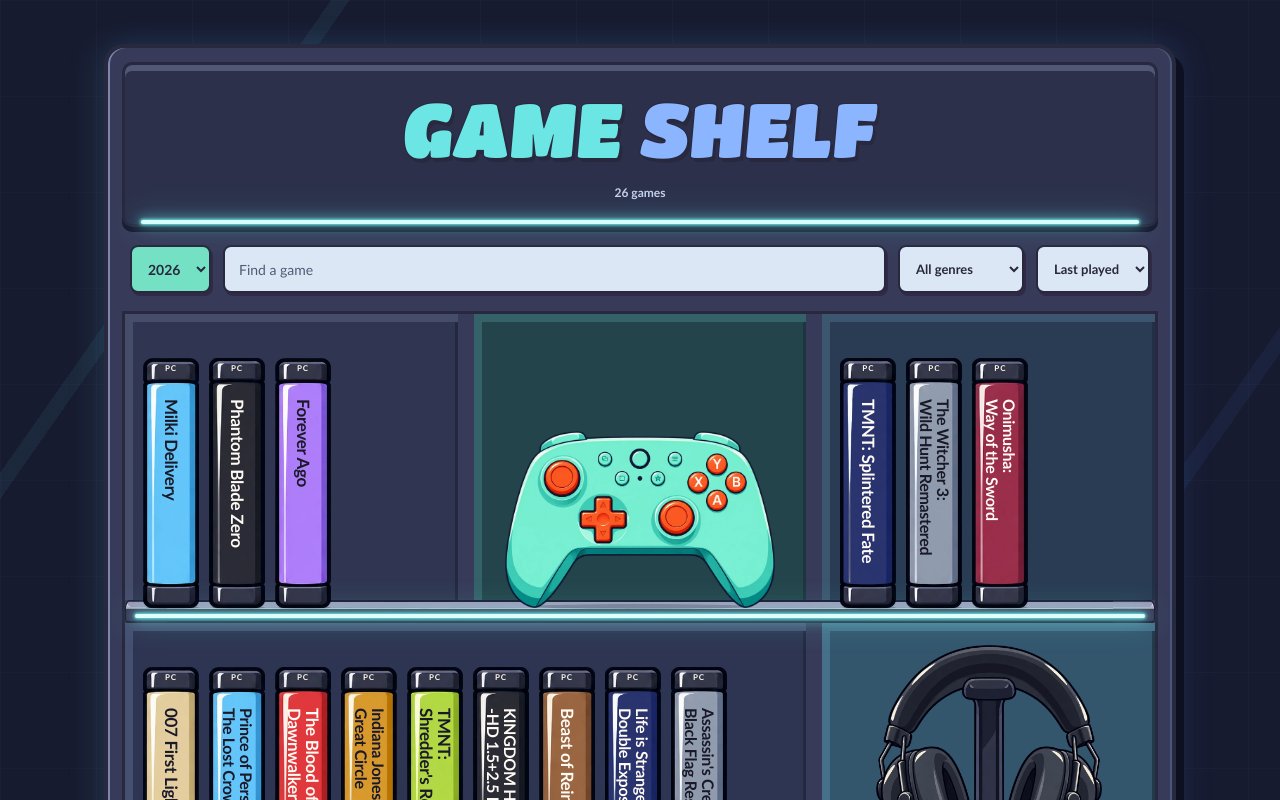
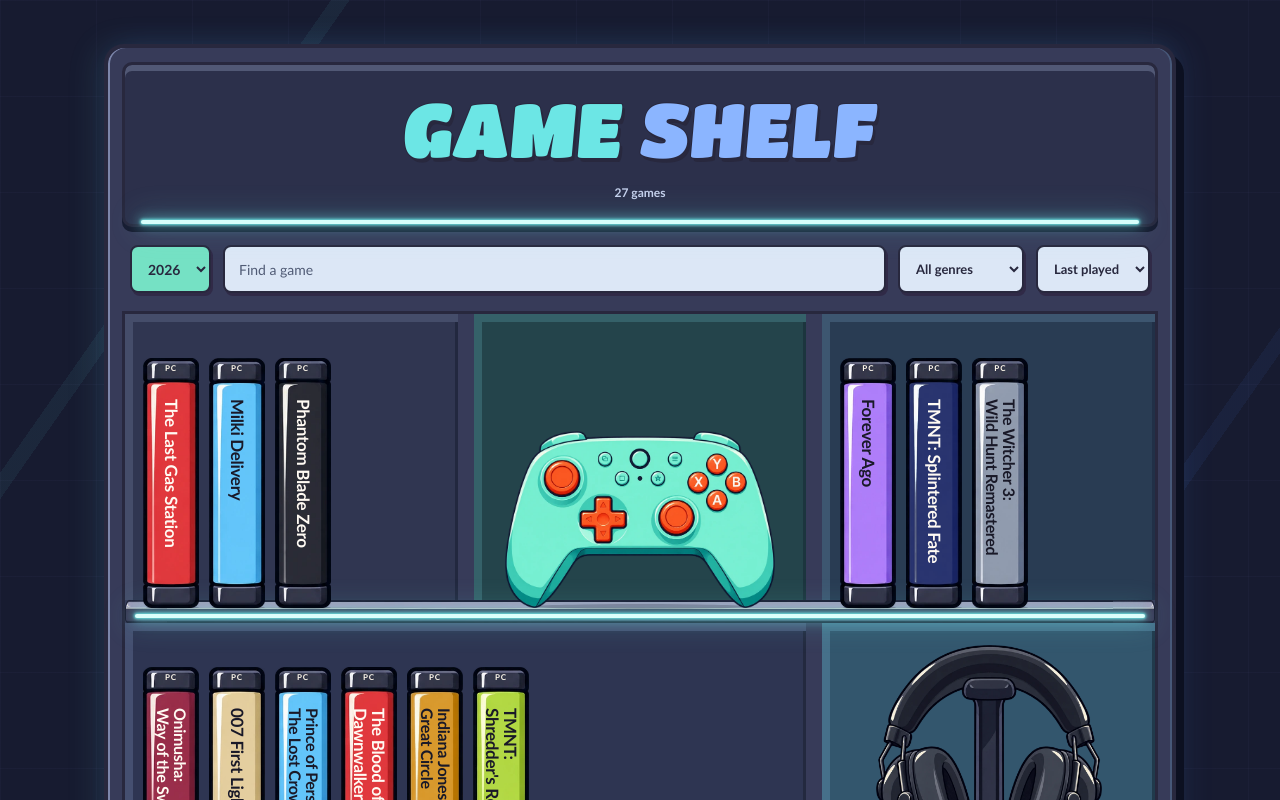
Before and after one commit to bytiagodev/game-shelf, a React (Vite) app: page / in a window 1280 px wide. Shown: the top 800 px of the page. Built offline with nearby package versions, Linux system fonts and the light colour scheme.

Commit message:
Add The Last Gas Station

```diff
--- a/src/data/games.js
+++ b/src/data/games.js
@@ -4,6 +4,23 @@ export const profile = {
 };
 
 export const games = [
+  {
+    id: "the-last-gas-station",
+    title: "The Last Gas Station",
+    steamAppId: 3690030,
+    genres: ["Adventure", "Casual", "Simulation"],
+    years: [2026],
+    lastPlayed: { date: "2026-11-25", precision: "day" },
+    status: "finished",
+    totalHours: 10,
+    sleeve: "red",
+    notes: [
+      {
+        date: "2026-11-25",
+        text: "The art style is pleasing, the setting is a lot of fun, and its mechanics ease in gently, even for a shop management newcomer. The minigames, from refilling oil to washing cars, are the highlight, which makes automation my biggest gripe: each upgrade takes more of them away until the cozy station feels like a factory. The story also fell apart, leaving most legends unresolved. Still a nice game, just short of its potential.",
+      },
+    ],
+  },
   {
     id: "milki-delivery",
     title: "Milki Delivery",
```
Also changed, not shown: src/assets/covers/the-last-gas-station.jpg (added).
